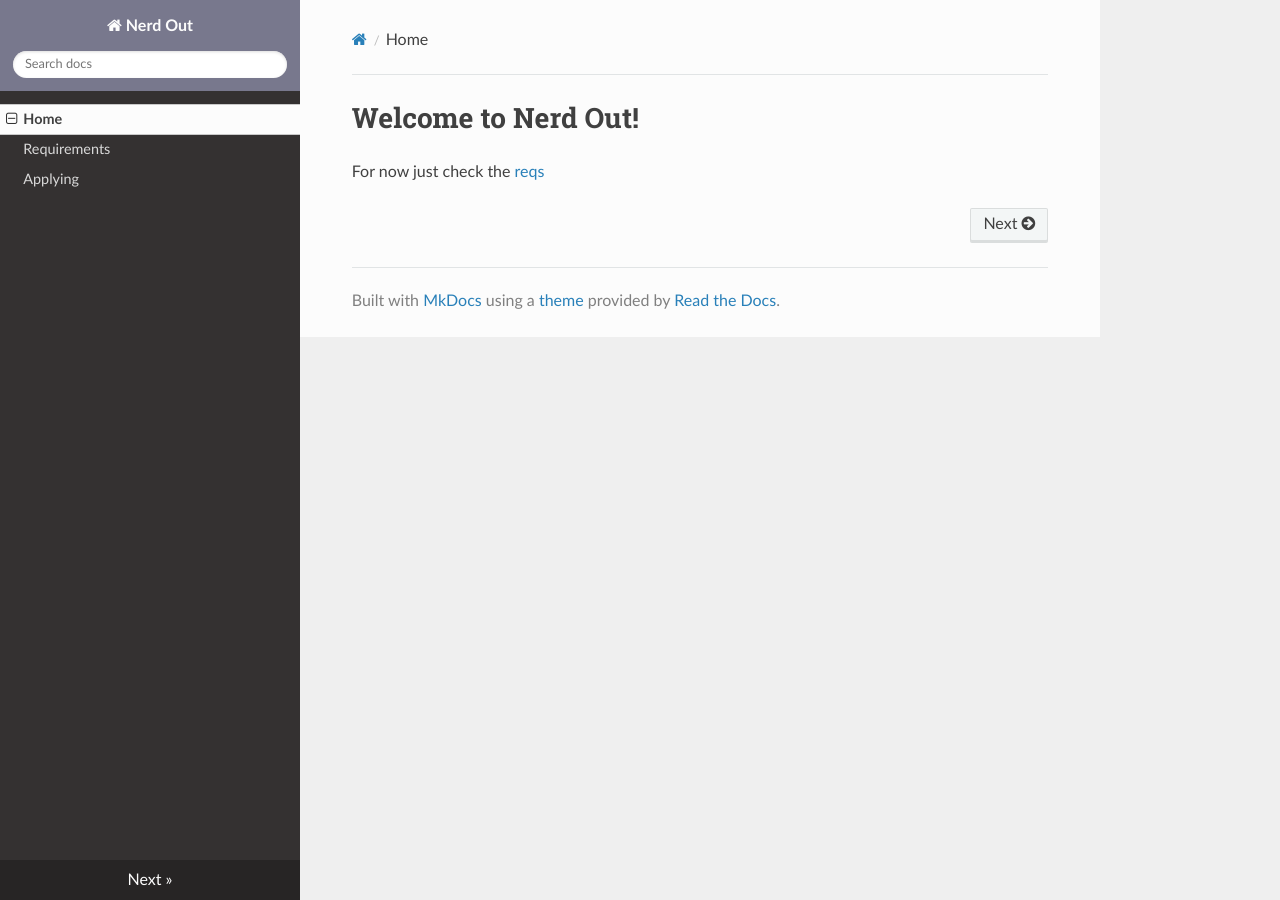
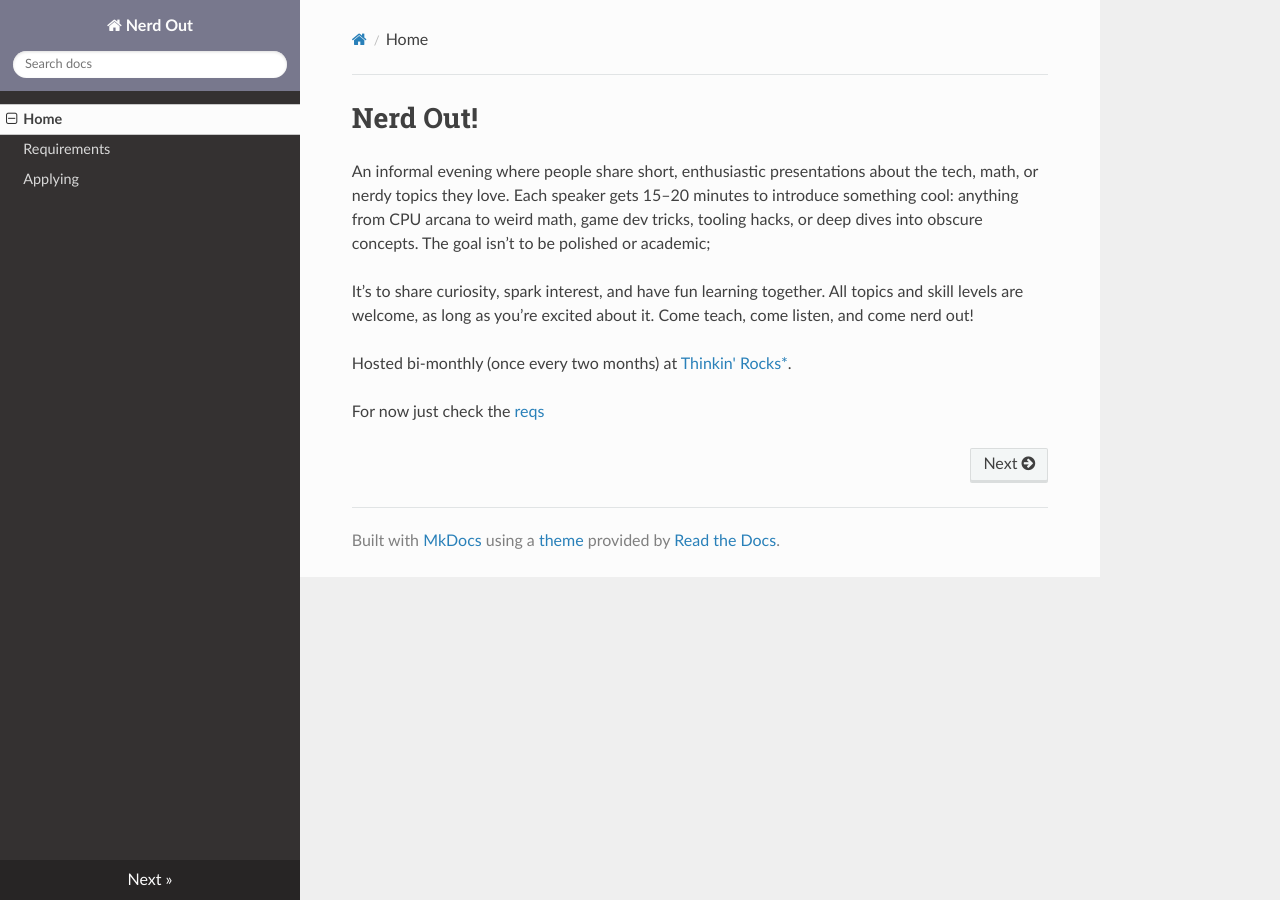
Before and after one commit to thinkinrocks/nerdout, an MkDocs documentation site: the page built from docs/index.md, in a window 1280 px wide. Built offline with MkDocs 1.6.1, drawn with Linux system fonts in a browser that asks for light colours; nearby versions of some CDN libraries.

```diff
--- a/docs/index.md
+++ b/docs/index.md
@@ -1,3 +1,9 @@
-# Welcome to Nerd Out!
+# Nerd Out!
+
+An informal evening where people share short, enthusiastic presentations about the tech, math, or nerdy topics they love. Each speaker gets 15–20 minutes to introduce something cool: anything from CPU arcana to weird math, game dev tricks, tooling hacks, or deep dives into obscure concepts. The goal isn’t to be polished or academic;
+
+It’s to share curiosity, spark interest, and have fun learning together. All topics and skill levels are welcome, as long as you’re excited about it. Come teach, come listen, and come nerd out!
+
+Hosted bi-monthly (once every two months) at [Thinkin' Rocks*](https://https://www.thinkinrocks.com/).
 
 For now just check the [reqs](./requirements.md)
```
Also changed, not shown: docs/applying.md (+1 -1 lines), docs/requirements.md (+8 -6 lines).
